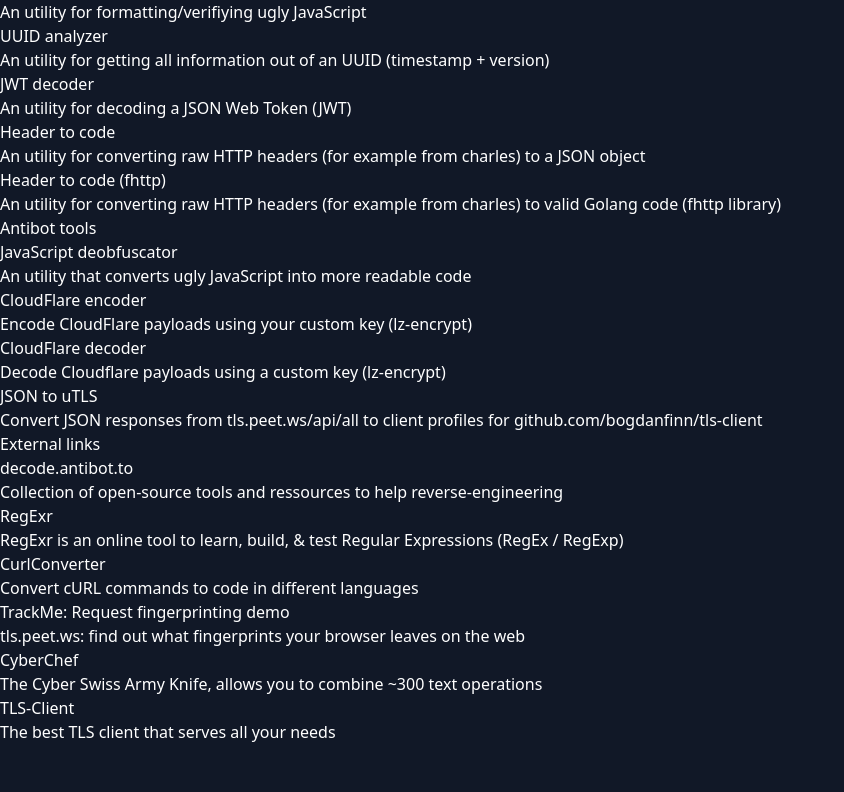
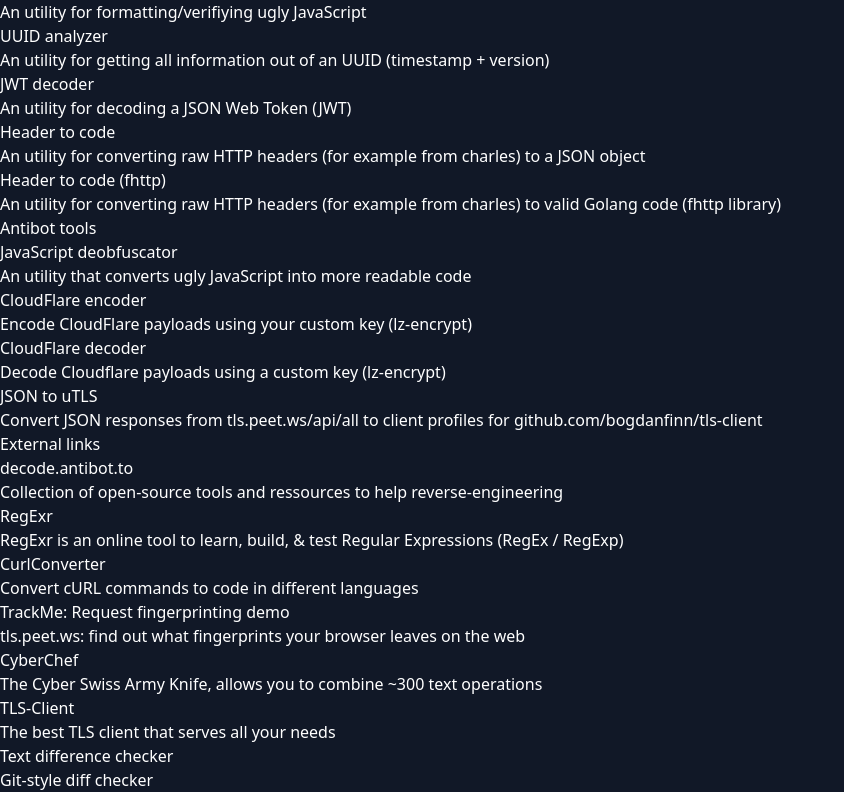
Before and after one commit to pagpeter/toolbox, a Vue app: page / in a window 1280 px wide. Shown: the part 360-1152 px from the top of the page, without its empty margins (0-844 px from the left). Before the commit the page ends 1104 px from the top, so only its background shows below. Built offline with nearby package versions, Linux system fonts and the light colour scheme.

Commit message:
feat: add diffchecker

```diff
--- a/src/tools/index.js
+++ b/src/tools/index.js
@@ -281,6 +281,12 @@
     link: "https://github.com/bogdanfinn/tls-client",
     type: ToolType.EXTERNAL,
   },
+  {
+    title: "Text difference checker",
+    subtitle: "Git-style diff checker",
+    link: "https://platform.text.com/tools/diff-checker",
+    type: ToolType.EXTERNAL,
+  },
 ];
 
 export default () => {
```
